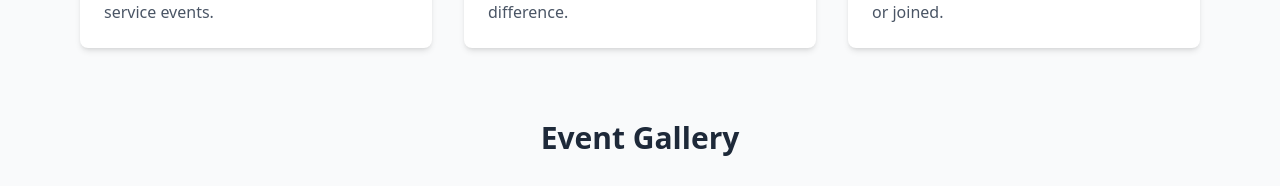
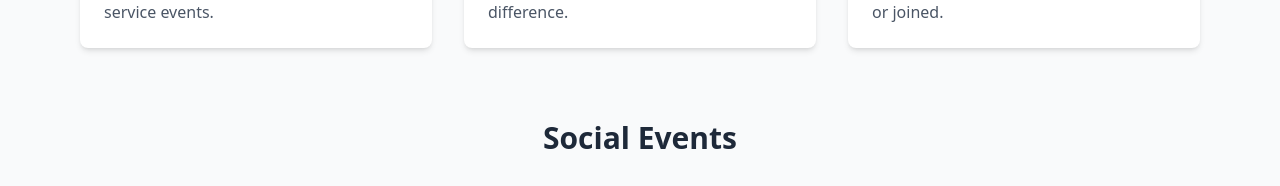
Before and after one commit to Yeasinoncode98/social-development-event-client, a React (Vite) app: page / in a window 1280 px wide. Shown: the part 848-1034 px from the top of the page. Built offline with nearby package versions, Linux system fonts and the light colour scheme; no server answers; grey boxes are pictures that could not be loaded.

Commit message:
Added Text in Home.jsx

```diff
--- a/src/pages/Home.jsx
+++ b/src/pages/Home.jsx
@@ -115,7 +115,7 @@ const Home = () => {
       {/* Gallery Section */}
       <section className="max-w-6xl mx-auto px-4">
         <h2 className="text-3xl font-bold text-gray-800 dark:text-gray-100 mb-8 text-center">
-          Event Gallery
+          Social Events
         </h2>
 
         <div className="relative">
```
